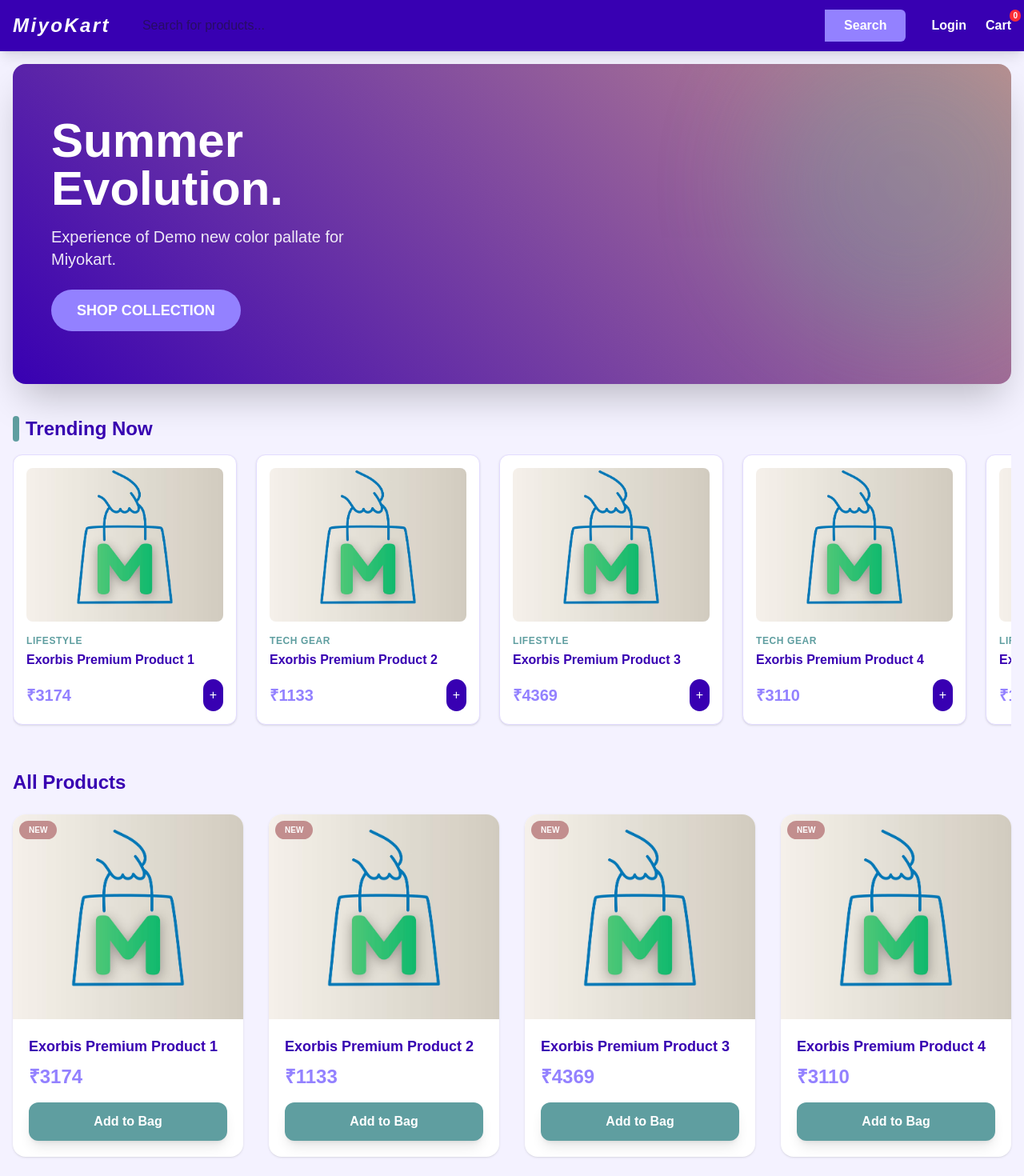
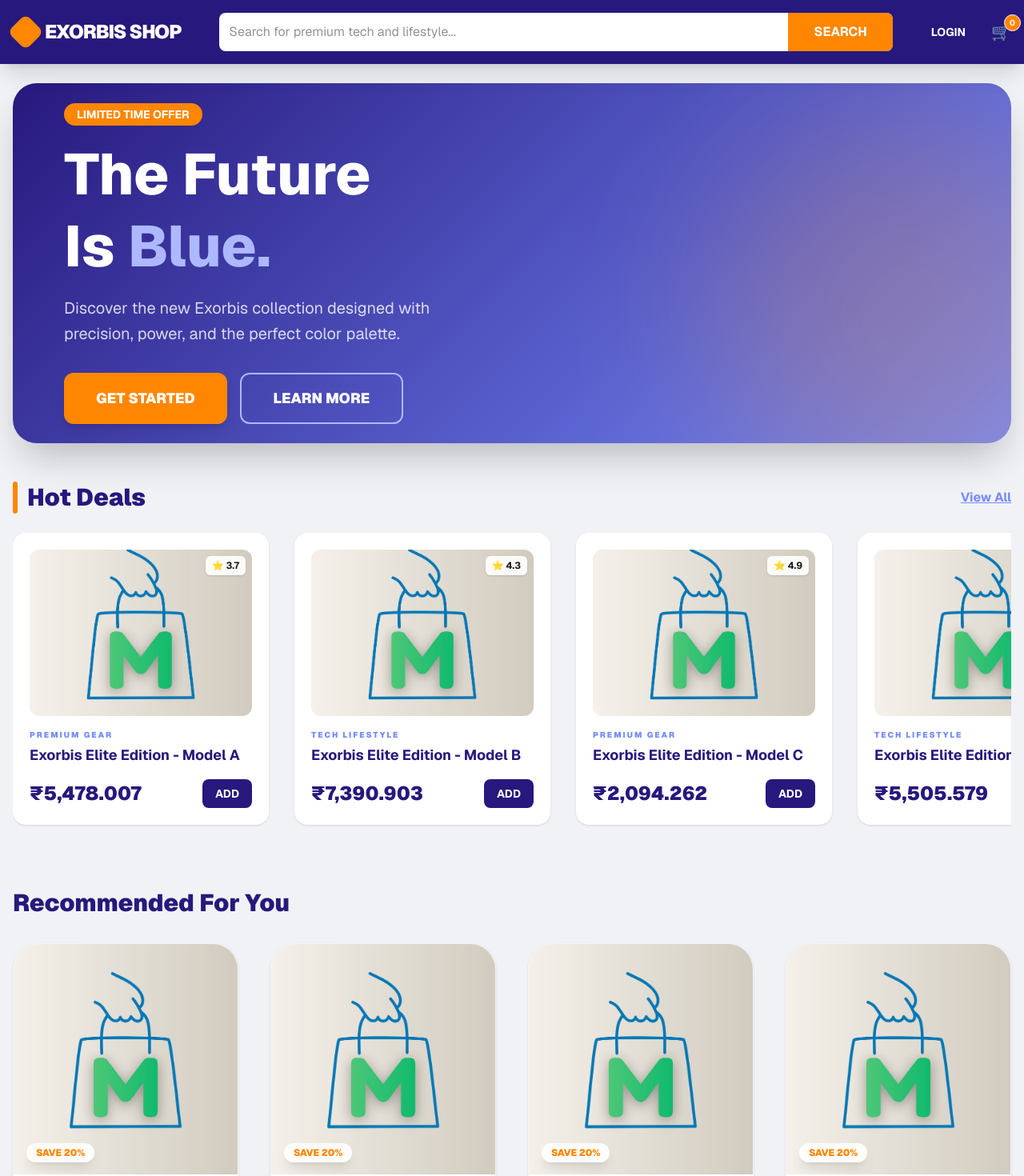
Before and after one commit to raza9404/exorbis-shop, a Next.js app: page / in a window 1280 px wide. Shown: the top 1470 px of the page at 80% size. Built offline with nearby package versions, Linux system fonts and the light colour scheme.

Commit message:
Update page.tsx

```diff
--- a/app/page.tsx
+++ b/app/page.tsx
@@ -1,98 +1,152 @@
-import Image from 'next/image';
+import React from 'react';
+
+// NEW COLOR PALETTE:
+// Deep Blue: #27187D (Authority/Nav)
+// Royal Blue: #758AFD (Primary/Action)
+// Soft Periwinkle: #AEB8FF (Accents)
+// Ice White: #F1F2F6 (Background)
+// Sunset Orange: #FF8601 (CTA/Badges)
 
 const COLORS = {
-  lavender: "#9381FF",
-  teal: "#5F9EA0",
-  rose: "#C28E8E",
-  mist: "#F4F2FF",
-  grape: "#3800b2",
-  lilac: "#988ec3"
+  deepBlue: "#27187D",
+  royalBlue: "#758AFD",
+  periwinkle: "#AEB8FF",
+  iceWhite: "#F1F2F6",
+  orange: "#FF8601",
 };
 
-// Dummy Data for 12 Products
-const products = Array.from({ length: 12 }, (_, i) => ({
+// Dummy Data for 16 Products (Bada grid banane ke liye)
+const products = Array.from({ length: 16 }, (_, i) => ({
   id: i + 1,
-  name: `Exorbis Premium Product ${i + 1}`,
-  price: (Math.random() * 5000 + 500).toFixed(0),
-  category: i % 2 === 0 ? "Lifestyle" : "Tech Gear"
+  name: `Exorbis Elite Edition - Model ${String.fromCharCode(65 + i)}`,
+  price: (Math.random() * 8000 + 1200).toLocaleString('en-IN'),
+  category: i % 2 === 0 ? "Premium Gear" : "Tech Lifestyle",
+  rating: (Math.random() * 1.5 + 3.5).toFixed(1)
 }));
 
 export default function Home() {
   return (
-    <div className="min-h-screen" style={{ backgroundColor: COLORS.mist }}>
+    <div className="min-h-screen font-sans" style={{ backgroundColor: COLORS.iceWhite }}>
 
-      {/* 1. AMAZON STYLE NAV BAR */}
-      <nav className="sticky top-0 z-50 shadow-lg" style={{ backgroundColor: COLORS.grape }}>
-        <div className="max-w-7xl mx-auto px-4 py-3 flex items-center justify-between">
-          <h1 className="text-2xl font-black text-white italic tracking-widest">MiyoKart</h1>
-          <div className="flex-1 mx-8 hidden md:block">
-            <div className="flex">
-              <input type="text" placeholder="Search for products..." className="w-full p-2 rounded-l-md outline-none" />
-              <button className="px-6 rounded-r-md text-white font-bold" style={{ backgroundColor: COLORS.lavender }}>Search</button>
+      {/* 1. PROFESSIONAL NAVIGATION (Deep Blue) */}
+      <nav className="sticky top-0 z-50 shadow-xl" style={{ backgroundColor: COLORS.deepBlue }}>
+        <div className="max-w-7xl mx-auto px-4 py-4 flex items-center justify-between">
+          <div className="flex items-center gap-2">
+            <div className="w-8 h-8 rounded-lg rotate-45" style={{ backgroundColor: COLORS.orange }}></div>
+            <h1 className="text-2xl font-black text-white tracking-tighter">EXORBIS SHOP</h1>
+          </div>
+
+          <div className="flex-1 mx-12 hidden md:block">
+            <div className="flex shadow-inner rounded-lg overflow-hidden bg-white">
+              <input
+                type="text"
+                placeholder="Search for premium tech and lifestyle..."
+                className="w-full p-3 outline-none text-gray-800"
+              />
+              <button className="px-8 text-white font-bold transition-opacity hover:opacity-90"
+                      style={{ backgroundColor: COLORS.orange }}>
+                SEARCH
+              </button>
             </div>
           </div>
-          <div className="flex gap-6 text-white font-semibold">
-            <span className="cursor-pointer hover:text-[#E2DBFF]">Login</span>
-            <div className="relative cursor-pointer">
-              <span>Cart</span>
-              <span className="absolute -top-2 -right-3 bg-red-500 text-[10px] rounded-full px-1">0</span>
+
+          <div className="flex gap-8 text-white font-bold items-center">
+            <span className="cursor-pointer hover:opacity-80 transition-all text-sm uppercase">Login</span>
+            <div className="relative cursor-pointer group">
+              <span className="text-xl">🛒</span>
+              <span className="absolute -top-2 -right-3 text-[10px] rounded-full px-1.5 py-0.5 border border-white"
+                    style={{ backgroundColor: COLORS.orange }}>0</span>
             </div>
           </div>
         </div>
       </nav>
 
-      {/* 2. BIG SCROLLABLE HERO BANNER */}
-      <section className="mt-4 px-4">
-        <div className="max-w-7xl mx-auto h-[400px] rounded-2xl flex flex-col justify-center items-start px-12 text-white relative overflow-hidden shadow-2xl"
-             style={{ background: `linear-gradient(45deg, ${COLORS.grape}, ${COLORS.rose})` }}>
-          <div className="z-10">
-            <h2 className="text-6xl font-bold mb-4">Summer <br /> Evolution.</h2>
-            <p className="text-xl opacity-90 mb-6 max-w-md">Experience of Demo new color pallate for Miyokart.</p>
-            <button className="px-8 py-3 rounded-full font-black text-lg transition-transform hover:scale-105"
-                    style={{ backgroundColor: COLORS.lavender }}>SHOP COLLECTION</button>
+      {/* 2. MASSIVE SCROLLABLE HERO (Gradient of Blue & Orange) */}
+      <section className="mt-6 px-4">
+        <div className="max-w-7xl mx-auto h-[450px] rounded-[30px] flex flex-col justify-center items-start px-16 text-white relative overflow-hidden shadow-2xl transition-all"
+             style={{ background: `linear-gradient(135deg, ${COLORS.deepBlue} 0%, ${COLORS.royalBlue} 100%)` }}>
+
+          <div className="z-10 animate-fade-in">
+            <span className="px-4 py-1 rounded-full text-sm font-bold mb-4 inline-block"
+                  style={{ backgroundColor: COLORS.orange }}>LIMITED TIME OFFER</span>
+            <h2 className="text-7xl font-extrabold leading-tight mb-4">
+              The Future <br /> Is <span style={{ color: COLORS.periwinkle }}>Blue.</span>
+            </h2>
+            <p className="text-xl opacity-80 mb-8 max-w-lg leading-relaxed">
+              Discover the new Exorbis collection designed with precision, power, and the perfect color palette.
+            </p>
+            <div className="flex gap-4">
+              <button className="px-10 py-4 rounded-xl font-black text-lg shadow-lg hover:scale-105 transition-transform"
+                      style={{ backgroundColor: COLORS.orange }}>GET STARTED</button>
+              <button className="px-10 py-4 rounded-xl font-black text-lg border-2 hover:bg-white hover:text-blue-900 transition-all"
+                      style={{ borderColor: COLORS.periwinkle }}>LEARN MORE</button>
+            </div>
           </div>
-          <div className="absolute right-[-5%] top-[-10%] w-96 h-96 rounded-full blur-3xl opacity-30" style={{ backgroundColor: COLORS.teal }}></div>
+
+          {/* Abstract Design Elements */}
+          <div className="absolute right-[-10%] bottom-[-20%] w-[500px] h-[500px] rounded-full blur-[100px] opacity-20"
+               style={{ backgroundColor: COLORS.orange }}></div>
         </div>
       </section>
 
-      {/* 3. HORIZONTAL SCROLLABLE ROW (Amazon 'Deals' Style) */}
-      <section className="max-w-7xl mx-auto mt-10 px-4">
-        <h3 className="text-2xl font-bold mb-4 flex items-center gap-2" style={{ color: COLORS.grape }}>
-          <span className="w-2 h-8 rounded-full" style={{ backgroundColor: COLORS.teal }}></span>
-          Trending Now
-        </h3>
-        <div className="flex overflow-x-auto gap-6 pb-6 no-scrollbar">
-          {products.slice(0, 6).map((p) => (
-            <div key={p.id} className="min-w-[280px] bg-white p-4 rounded-xl shadow-sm border border-[#E2DBFF] hover:border-[#9381FF] transition-all">
-              <img src="/product.jpg" alt="Product" className="w-full h-48 object-cover rounded-lg mb-4" />
-              <p className="text-xs font-bold uppercase tracking-wider mb-1" style={{ color: COLORS.teal }}>{p.category}</p>
-              <h4 className="font-bold truncate" style={{ color: COLORS.grape }}>{p.name}</h4>
-              <div className="flex justify-between items-center mt-3">
-                <span className="text-xl font-black" style={{ color: COLORS.lavender }}>₹{p.price}</span>
-                <button className="p-2 rounded-full text-white" style={{ backgroundColor: COLORS.grape }}>+</button>
+      {/* 3. HORIZONTAL DEALS ROW (Amazon Style) */}
+      <section className="max-w-7xl mx-auto mt-12 px-4">
+        <div className="flex items-center justify-between mb-6">
+          <h3 className="text-3xl font-black flex items-center gap-3" style={{ color: COLORS.deepBlue }}>
+            <span className="w-1.5 h-10 rounded-full" style={{ backgroundColor: COLORS.orange }}></span>
+            Hot Deals
+          </h3>
+          <span className="font-bold cursor-pointer underline transition-colors" style={{ color: COLORS.royalBlue }}>View All</span>
+        </div>
+
+        <div className="flex overflow-x-auto gap-8 pb-8 no-scrollbar">
+          {products.slice(0, 8).map((p) => (
+            <div key={p.id} className="min-w-[320px] bg-white p-5 rounded-2xl shadow-sm hover:shadow-2xl border border-transparent hover:border-[#AEB8FF] transition-all group">
+              <div className="overflow-hidden rounded-xl mb-4 h-52 relative">
+                <img src="/product.jpg" alt="Product" className="w-full h-full object-cover group-hover:scale-110 transition-transform duration-700" />
+                <div className="absolute top-2 right-2 bg-white/90 backdrop-blur px-2 py-1 rounded-md font-bold text-xs shadow-sm">⭐ {p.rating}</div>
+              </div>
+              <p className="text-[10px] font-black uppercase tracking-[0.2em] mb-1" style={{ color: COLORS.royalBlue }}>{p.category}</p>
+              <h4 className="font-bold text-lg truncate" style={{ color: COLORS.deepBlue }}>{p.name}</h4>
+              <div className="flex justify-between items-center mt-4">
+                <span className="text-2xl font-black" style={{ color: COLORS.deepBlue }}>₹{p.price}</span>
+                <button className="px-4 py-2 rounded-lg text-white font-bold text-sm"
+                        style={{ backgroundColor: COLORS.deepBlue }}>ADD</button>
               </div>
             </div>
           ))}
         </div>
       </section>
 
-      {/* 4. MAIN VERTICAL GRID (Flipkart Style) */}
-      <section className="max-w-7xl mx-auto mt-8 px-4 pb-20">
-        <h3 className="text-2xl font-bold mb-6" style={{ color: COLORS.grape }}>All Products</h3>
-        <div className="grid grid-cols-2 md:grid-cols-3 lg:grid-cols-4 gap-8">
+      {/* 4. MAIN PRODUCT GRID (Flipkart Style) */}
+      <section className="max-w-7xl mx-auto mt-12 px-4 pb-32">
+        <h3 className="text-3xl font-black mb-8" style={{ color: COLORS.deepBlue }}>Recommended For You</h3>
+        <div className="grid grid-cols-2 md:grid-cols-3 lg:grid-cols-4 gap-10">
           {products.map((p) => (
-            <div key={p.id} className="group bg-white overflow-hidden rounded-2xl shadow-sm hover:shadow-2xl transition-all duration-300 flex flex-col">
-              <div className="relative overflow-hidden h-64 bg-gray-100">
-                <img src="/product.jpg" alt="product" className="w-full h-full object-cover group-hover:scale-110 transition-transform duration-500" />
-                <div className="absolute top-2 left-2 px-3 py-1 rounded-full text-[10px] font-bold text-white" style={{ backgroundColor: COLORS.rose }}>NEW</div>
+            <div key={p.id} className="group bg-white rounded-[2rem] shadow-sm hover:shadow-3xl transition-all duration-500 flex flex-col border border-gray-100 overflow-hidden">
+              <div className="relative h-72 w-full overflow-hidden bg-gray-50">
+                <img src="/product.jpg" alt="product" className="w-full h-full object-cover group-hover:scale-105 transition-transform duration-500" />
+                <div className="absolute bottom-4 left-4">
+                   <span className="bg-white/90 backdrop-blur-sm px-3 py-1 rounded-full text-xs font-black shadow-lg"
+                         style={{ color: COLORS.orange }}>SAVE 20%</span>
+                </div>
               </div>
-              <div className="p-5 flex flex-col flex-grow">
-                <h4 className="text-lg font-bold mb-2 group-hover:text-[#9381FF] transition-colors" style={{ color: COLORS.grape }}>{p.name}</h4>
+
+              <div className="p-6 flex flex-col flex-grow">
+                <h4 className="text-xl font-bold mb-2 group-hover:translate-x-1 transition-transform" style={{ color: COLORS.deepBlue }}>{p.name}</h4>
+                <div className="flex items-center gap-1 mb-4 text-xs font-bold" style={{ color: COLORS.royalBlue }}>
+                  <span>Free Delivery</span>
+                  <span>•</span>
+                  <span>Top Rated</span>
+                </div>
                 <div className="mt-auto">
-                  <p className="text-2xl font-black mb-4" style={{ color: COLORS.lavender }}>₹{p.price}</p>
-                  <button className="w-full py-3 rounded-xl font-bold text-white shadow-lg transform active:scale-95 transition-all"
-                          style={{ backgroundColor: COLORS.teal }}>
-                    Add to Bag
+                  <div className="flex items-baseline gap-2 mb-4">
+                    <p className="text-3xl font-black" style={{ color: COLORS.deepBlue }}>₹{p.price}</p>
+                    <p className="text-sm line-through opacity-40">₹{(parseInt(p.price.replace(/,/g, '')) * 1.2).toFixed(0)}</p>
+                  </div>
+                  <button className="w-full py-4 rounded-2xl font-black text-white shadow-lg transform active:scale-95 transition-all flex items-center justify-center gap-2 hover:opacity-90"
+                          style={{ backgroundColor: COLORS.orange }}>
+                    BUY NOW
                   </button>
                 </div>
               </div>
@@ -102,8 +156,31 @@ export default function Home() {
       </section>
 
       {/* FOOTER */}
-      <footer className="py-10 text-center border-t border-[#E2DBFF]" style={{ backgroundColor: COLORS.grape, color: '#fff' }}>
-        <p className="opacity-70">© 2026 Exorbis Tech Labs | </p>
+      <footer className="py-16 px-4" style={{ backgroundColor: COLORS.deepBlue }}>
+        <div className="max-w-7xl mx-auto grid grid-cols-1 md:grid-cols-3 gap-12 text-white opacity-90">
+          <div>
+            <h4 className="text-xl font-black mb-4">EXORBIS TECH LABS</h4>
+            <p className="text-sm leading-relaxed opacity-60">Architecting the future of digital commerce with cinematic experiences and high-performance engineering.</p>
+          </div>
+          <div>
+            <h4 className="text-xl font-black mb-4">QUICK LINKS</h4>
+            <ul className="text-sm space-y-2 opacity-60">
+              <li className="hover:text-[#FF8601] cursor-pointer">Project Ishq</li>
+              <li className="hover:text-[#FF8601] cursor-pointer">MiyoKart</li>
+              <li className="hover:text-[#FF8601] cursor-pointer">Privacy Policy</li>
+            </ul>
+          </div>
+          <div>
+            <h4 className="text-xl font-black mb-4">NEWSLETTER</h4>
+            <div className="flex gap-2">
+              <input type="text" placeholder="Your email" className="bg-white/10 p-2 rounded-lg outline-none w-full border border-white/20" />
+              <button className="px-4 py-2 rounded-lg font-bold" style={{ backgroundColor: COLORS.orange }}>JOIN</button>
+            </div>
+          </div>
+        </div>
+        <div className="mt-16 text-center text-xs border-t border-white/10 pt-8 text-white/40">
+           © 2026 Exorbis Tech Labs. All Rights Reserved.
+        </div>
       </footer>
     </div>
   );
```
